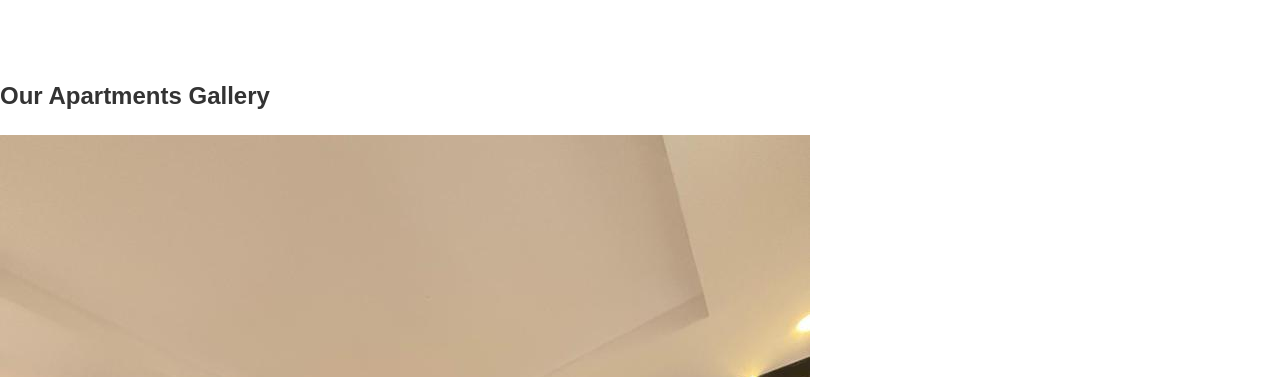
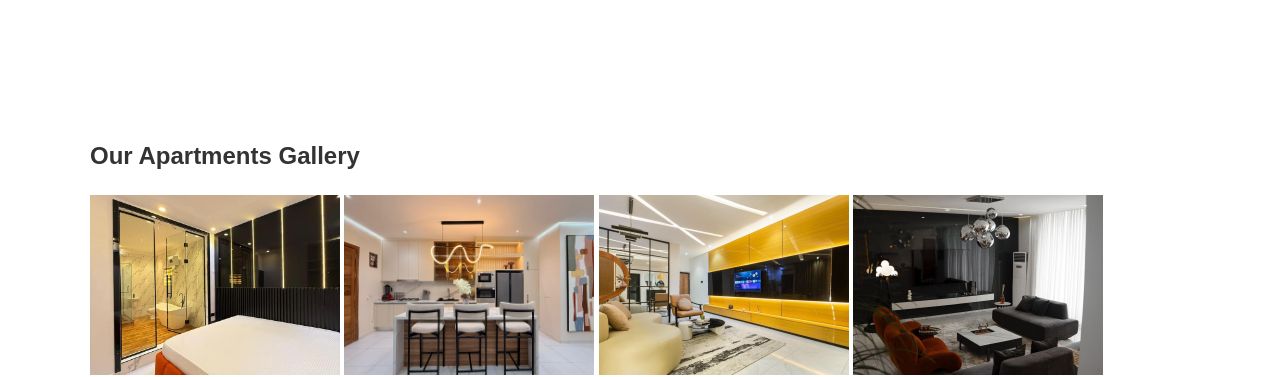
Before and after one commit to MandMShortlets/Apartments, a plain HTML site: page index.html in a window 1280 px wide. Shown: the part 1468-1845 px from the top of the page. Drawn offline with Linux system fonts and the light colour scheme.

Commit message:
Update index.html

```diff
--- a/index.html
+++ b/index.html
@@ -66,6 +66,24 @@
       padding: 20px;
       font-size: 0.9rem;
     }
+<style>
+  body {
+    margin: 0;
+    font-family: Arial, Helvetica, sans-serif;
+  }
+
+  footer {
+    background: #111;
+    color: #fff;
+  }
+
+  /* PASTE HERE 👇 */
+  .gallery img {
+    width: 250px;
+    height: 180px;
+    object-fit: cover;
+  }
+</style>
   </style>
 </head>
 <body>
@@ -124,15 +142,15 @@
   </section>
 
 <!-- GALLERY SECTION -->
-<div class="section gallery">
-    <h2>Our Apartments Gallery</h2>
+<section class="gallery">
+  <h2>Our Apartments Gallery</h2>
 
-    <img src="Bedroom images.jpeg" alt="Bedroom">
-    <img src="kitchen Image.jpeg" alt="Kitchen">
-    <img src="living room image.jpeg" alt="Living Room">
-    <img src="living room images.jpeg" alt="Living Room View">
-    <img src="NetFlix and Chill.jpeg" alt="Entertainment Area">
-</div>
+  <img src="Bedroom images.jpeg" alt="Bedroom" loading="lazy">
+  <img src="kitchen Image.jpeg" alt="Kitchen" loading="lazy">
+  <img src="living room image.jpeg" alt="Living Room" loading="lazy">
+  <img src="living room images.jpeg" alt="Living Room View" loading="lazy">
+  <img src="NetFlix and Chill.jpeg" alt="Entertainment Area" loading="lazy">
+</section>
 
 
 
```
